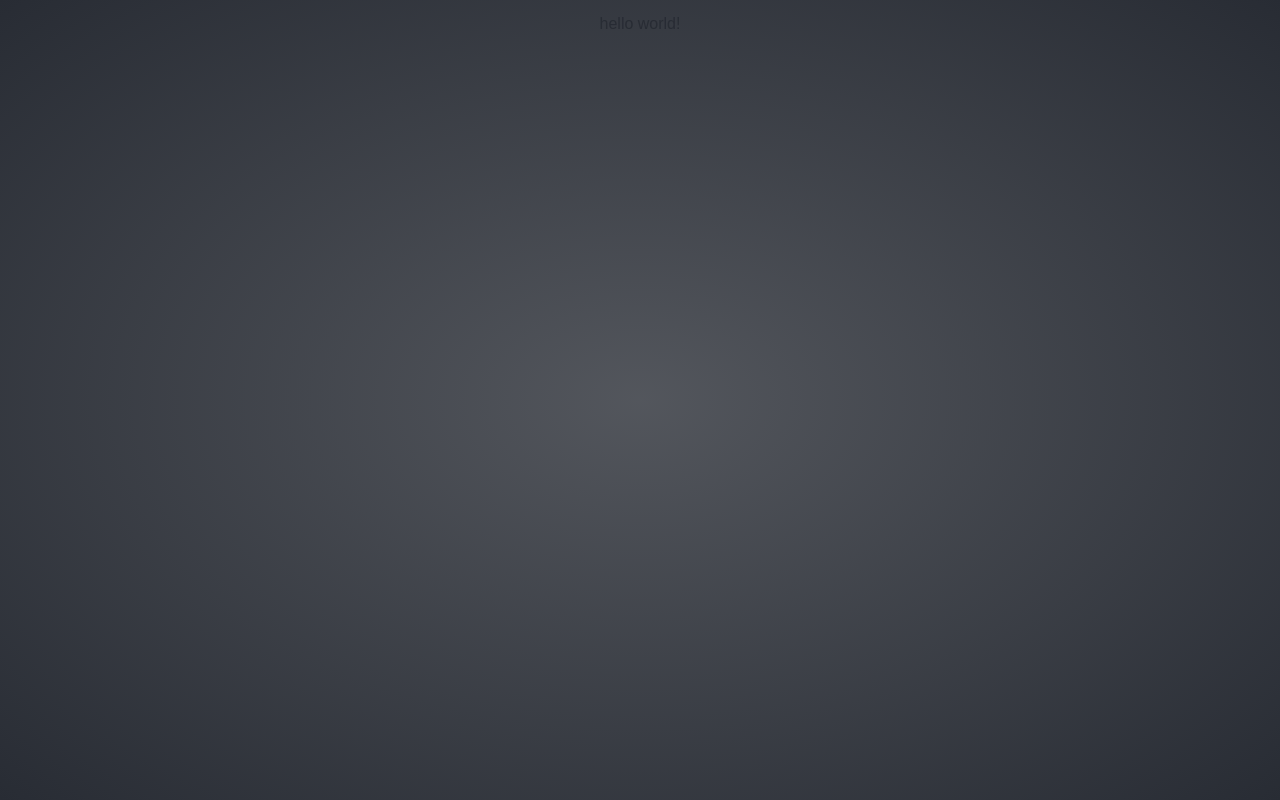
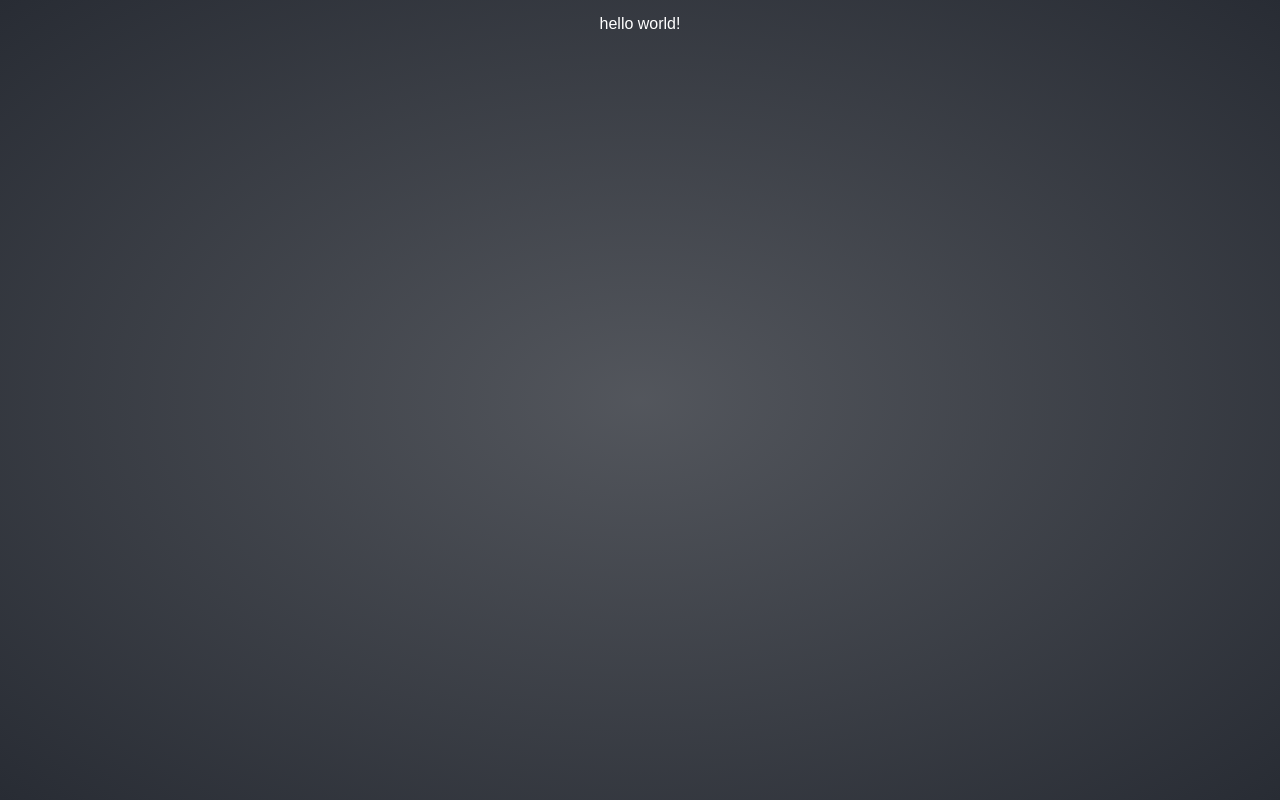
Before and after one commit to jmromer/sudoku, a React (Create React App) app: page / in a window 1280 px wide. Built offline with nearby package versions, Linux system fonts and the light colour scheme.

Commit message:
Add theme file

```diff
--- a/src/styles/global.ts
+++ b/src/styles/global.ts
@@ -1,6 +1,7 @@
-import { createGlobalStyle } from 'styled-components'
+import { createGlobalStyle, css } from 'styled-components'
 
 export default createGlobalStyle`
+${({ theme }) => css`
     html {
         height: 100%;
 
@@ -11,8 +12,8 @@
             margin: 0;
 
             #root {
-              background: radial-gradient(#282c34cc, #282c34);
-              color: #282c34;
+              background: ${theme.colors.background};
+              color: ${theme.colors.white};
               display: flex;
               font-family: sans-serif;
               height: 100%;
@@ -21,4 +22,6 @@
             }
         }
     }
+  `
+ }
 `
--- a/src/styles/index.ts
+++ b/src/styles/index.ts
@@ -1 +1,2 @@
 export { default as GlobalStyles } from './global'
+export { default as theme } from './theme'
--- /dev/null
+++ b/src/styles/theme.ts
@@ -0,0 +1,10 @@
+export default {
+    colors: {
+        background: 'radial-gradient(#282c34cc, #282c34)',
+        black: '#000',
+        blue: '#a0e9fd',
+        lightBlue: '#caf3fe',
+        white: '#fff'
+    },
+    transition: '0.3s'
+}
```
Also changed, not shown: src/App.tsx (+5 -3 lines).
